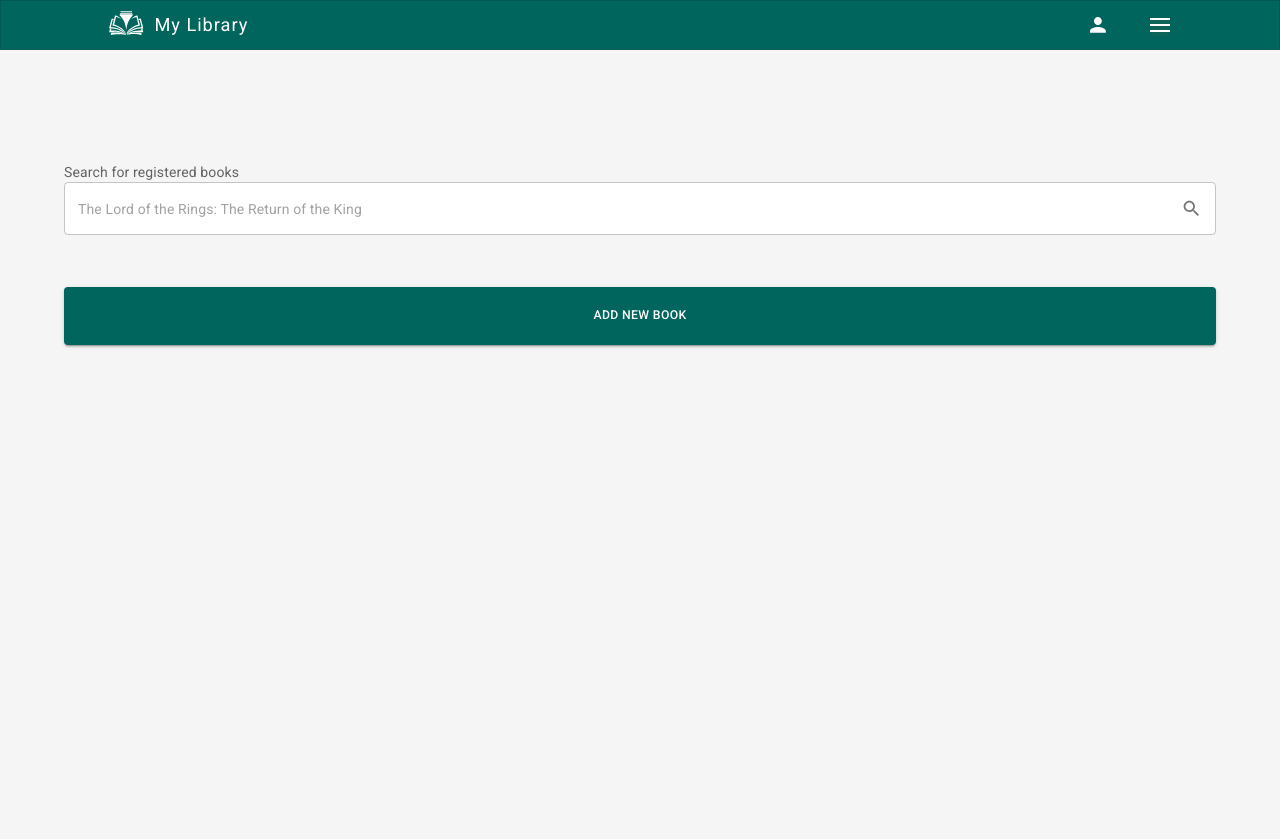
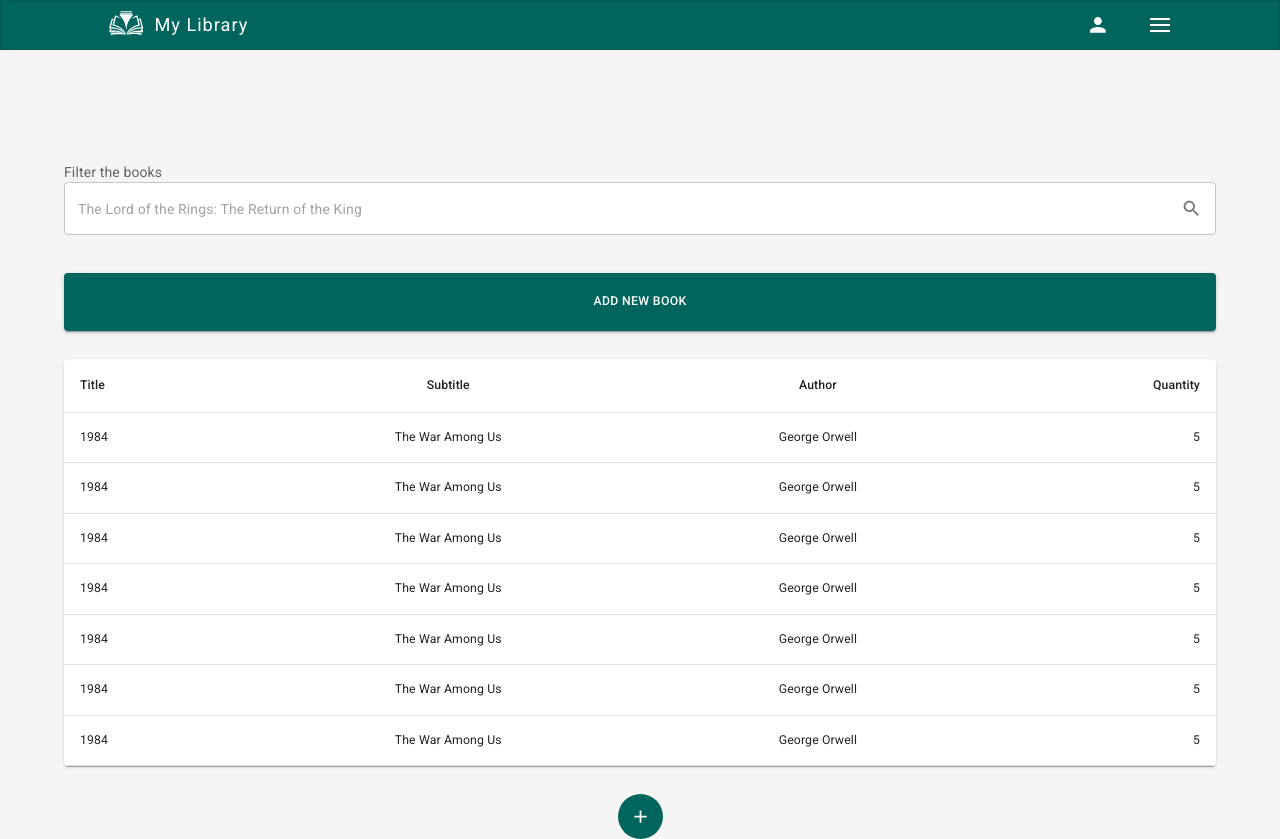
Before and after one commit to gbrissi/my-library, a React (Vite) app in the folder client/: page /dashboard in a window 1280 px wide. Before the commit the page ends 800 px from the top, so only its background shows below. Built offline with nearby package versions, Linux system fonts and the light colour scheme.

Commit message:
feat: adding data table and "add new book" func

```diff
--- /dev/null
+++ b/client/src/components/TableComponent.tsx
@@ -0,0 +1,58 @@
+import React from 'react'
+import {Table, TableBody, TableCell, TableContainer, TableHead, TableRow, Paper} from '@mui/material'
+
+export default function TableComponent(props: any) {
+  return (
+    <TableContainer component={Paper}>
+      <Table sx={{padding: '5px', width: '100%'}} aria-label="a data table">
+        <TableHead>
+          <TableRow>
+            <TableCell>Title</TableCell>
+            <TableCell align='center'>Subtitle</TableCell>
+            <TableCell align='center'>Author</TableCell>
+            <TableCell align='right'>Quantity</TableCell>
+          </TableRow>
+        </TableHead>
+        <TableBody>
+          <TableRow>
+            <TableCell>1984</TableCell>
+            <TableCell align='center'>The War Among Us</TableCell>
+            <TableCell align='center'>George Orwell</TableCell>
+            <TableCell align='right'>5</TableCell>
+          </TableRow>
+          <TableRow>
+            <TableCell>1984</TableCell>
+            <TableCell align='center'>The War Among Us</TableCell>
+            <TableCell align='center'>George Orwell</TableCell>
+            <TableCell align='right'>5</TableCell>
+          </TableRow>          <TableRow>
+            <TableCell>1984</TableCell>
+            <TableCell align='center'>The War Among Us</TableCell>
+            <TableCell align='center'>George Orwell</TableCell>
+            <TableCell align='right'>5</TableCell>
+          </TableRow>          <TableRow>
+            <TableCell>1984</TableCell>
+            <TableCell align='center'>The War Among Us</TableCell>
+            <TableCell align='center'>George Orwell</TableCell>
+            <TableCell align='right'>5</TableCell>
+          </TableRow>          <TableRow>
+            <TableCell>1984</TableCell>
+            <TableCell align='center'>The War Among Us</TableCell>
+            <TableCell align='center'>George Orwell</TableCell>
+            <TableCell align='right'>5</TableCell>
+          </TableRow>          <TableRow>
+            <TableCell>1984</TableCell>
+            <TableCell align='center'>The War Among Us</TableCell>
+            <TableCell align='center'>George Orwell</TableCell>
+            <TableCell align='right'>5</TableCell>
+          </TableRow>          <TableRow>
+            <TableCell>1984</TableCell>
+            <TableCell align='center'>The War Among Us</TableCell>
+            <TableCell align='center'>George Orwell</TableCell>
+            <TableCell align='right'>5</TableCell>
+          </TableRow>
+        </TableBody>
+      </Table>
+    </TableContainer>
+  )
+}
--- a/client/src/pages/BookRegister.tsx
+++ b/client/src/pages/BookRegister.tsx
@@ -1,18 +1,34 @@
 import React from 'react'
 import {styled} from '@mui/material/styles'
-import {Container, Button} from '@mui/material'
+import {Container, Button, IconButton} from '@mui/material'
+import AddIcon from '@mui/icons-material/Add';
+
+import TableComponent from '../components/TableComponent'
 import SearchField from '../components/SearchField'
 
 export default function BookRegister() {
   return (
     <Container sx={{display: 'flex', flexDirection: 'column', justifyContent: 'center', alignItems: 'center'}}>
-      <div style={{marginTop: '8rem', marginBottom: '1rem', width:'100%', }}>
-        <SearchField label='Search for registered books' placeholder='The Lord of the Rings: The Return of the King'/>
+      <div style={{marginTop: '8rem', width:'100%', }}>
+        <SearchField label='Filter the books' placeholder='The Lord of the Rings: The Return of the King'/>
       </div>
       <CustomButton variant='contained'>Add new book</CustomButton>
+      <TableComponent/>
+      <CustomIconButton size='large'>
+        <AddIcon/>
+      </CustomIconButton>
     </Container>
   )
 }
+
+const CustomIconButton = styled(IconButton)`
+  margin-top: 2rem;
+  background-color: #00655d;
+  color: white;
+  :hover {
+    background-color: teal;
+  }
+`
 
 const CustomButton = styled(Button)`
   width: 100%;
@@ -22,4 +38,5 @@ const CustomButton = styled(Button)`
   :hover {
     background-color: teal;
   }
+  margin-bottom: 2rem;
 `
```
